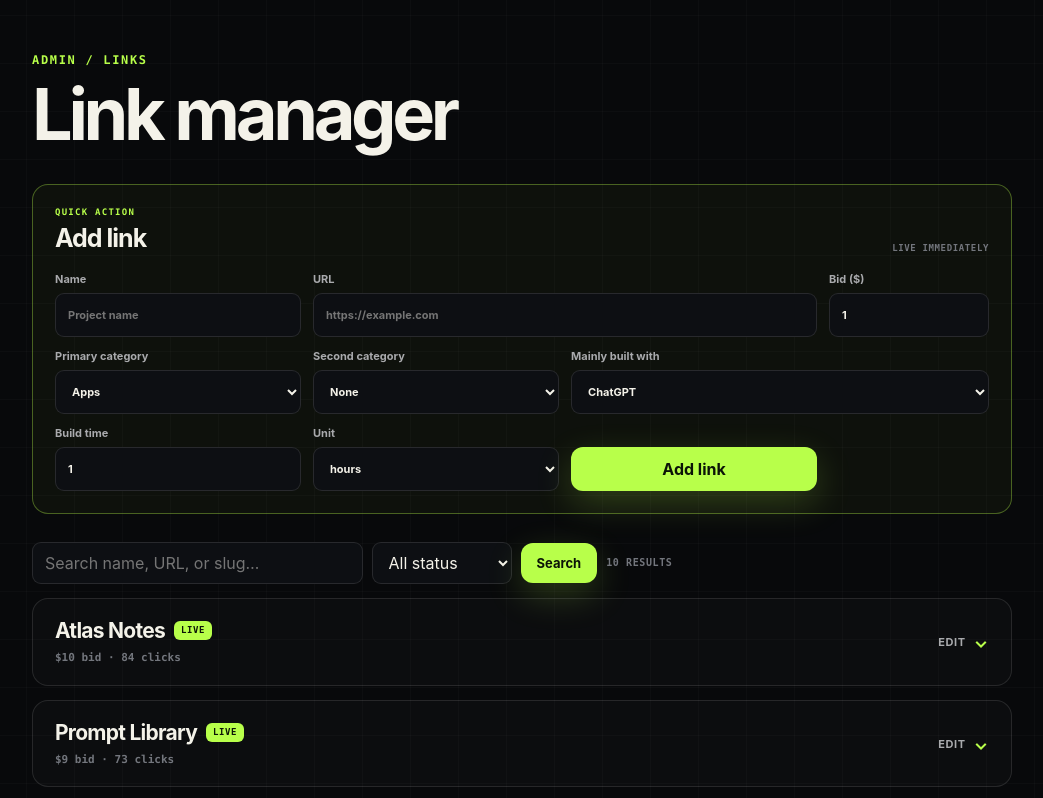
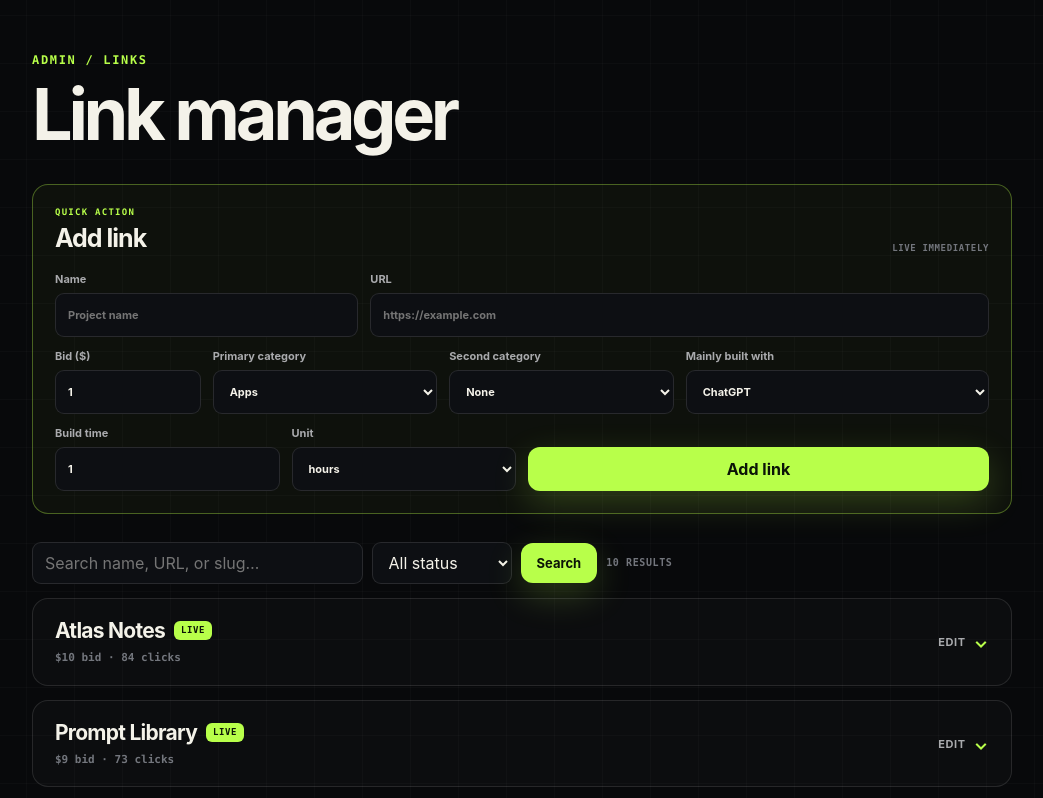
Before and after one commit to gmship/yex-leaderboard, a Flask app: page /admin in a window 1280 px wide; the page is wider, and only the part inside the window is pictured. Shown: the part 81-879 px from the top of that part, without its empty margins (118-1161 px from the left). Run offline with Flask 3, Linux system fonts and the light colour scheme; the visitor is signed in with stand-in values (Sample User, id 1); data comes from the database, SQL or seed files in the repository; data that the repository does not hold is empty.

Commit message:
Merge public listing description into name

```diff
--- a/app.py
+++ b/app.py
@@ -445,14 +445,11 @@ def validate_submission(data: dict) -> dict:
         raise ValueError("Unable to accept this submission.")
 
     name = str(data.get("name", "")).strip()
-    tagline = str(data.get("tagline", "")).strip()
     build_time_unit = str(data.get("build_time_unit", "")).strip()
     terms_accepted = data.get("terms_accepted")
 
     if not 2 <= len(name) <= 64:
         raise ValueError("Product name must be 2–64 characters.")
-    if not 8 <= len(tagline) <= 180:
-        raise ValueError("Tagline must be 8–180 characters.")
     if build_time_unit not in TIME_UNITS:
         raise ValueError("Choose a valid build-time unit.")
     if terms_accepted not in {True, "true", "1", "on", 1}:
@@ -490,7 +487,7 @@ def validate_submission(data: dict) -> dict:
         "name": name,
         "url": product_url,
         "favicon_url": submission_favicon_url(str(data.get("favicon_url", "")), product_url),
-        "tagline": tagline,
+        "tagline": name,
         "categories": categories,
         "built_with": built_with,
         "build_time_value": build_time_value,
--- a/static/app.css
+++ b/static/app.css
@@ -523,12 +523,17 @@ a { color: inherit; text-decoration: none; }
 .admin-panel-heading .eyebrow { margin-bottom: 6px; color: var(--violet); font-size: 9px; }
 .admin-panel-heading h2 { margin: 0; font-size: 25px; letter-spacing: -.04em; }
 .admin-panel-heading > span { color: var(--dim); font: 700 9px/1 ui-monospace, monospace; letter-spacing: .07em; text-transform: uppercase; }
-.admin-add-form { display: grid; grid-template-columns: 1fr 1fr 1fr .65fr; align-items: end; gap: 12px; }
+.admin-add-form { display: grid; grid-template-columns: repeat(12, minmax(0, 1fr)); align-items: end; gap: 12px; }
 .admin-add-form label, .admin-password-panel label { display: grid; min-width: 0; gap: 7px; color: var(--muted); font-size: 11px; font-weight: 700; }
 .admin-add-form input, .admin-add-form select, .admin-password-panel input { width: 100%; height: 44px; min-width: 0; padding: 0 12px; border: 1px solid var(--line); border-radius: 9px; outline: 0; color: var(--ink); background: #0d0f13; }
 .admin-add-form input:focus, .admin-add-form select:focus, .admin-password-panel input:focus { border-color: rgba(184,255,74,.62); box-shadow: 0 0 0 3px rgba(184,255,74,.1); }
-.admin-add-url { grid-column: span 2; }
-.admin-add-built { grid-column: span 2; }
+.admin-add-name { grid-column: span 4; }
+.admin-add-url { grid-column: span 8; }
+.admin-add-bid { grid-column: span 2; }
+.admin-add-category { grid-column: span 3; }
+.admin-add-built { grid-column: span 4; }
+.admin-add-time, .admin-add-unit { grid-column: span 3; }
+.admin-add-submit { grid-column: span 6; }
 .admin-add-form .button { min-height: 44px; }
 .admin-search { display: grid; grid-template-columns: minmax(220px, 1fr) 140px auto auto 1fr; align-items: center; gap: 9px; margin-bottom: 14px; }
 .admin-search label { min-width: 0; }
@@ -717,7 +722,8 @@ a { color: inherit; text-decoration: none; }
   .steps-grid article:last-child { border-bottom: 0; }
   .steps-grid h3 { margin-top: 45px; }
   .admin-add-form { grid-template-columns: 1fr 1fr; }
-  .admin-add-url, .admin-add-built { grid-column: auto; }
+  .admin-add-name, .admin-add-bid, .admin-add-category, .admin-add-time, .admin-add-unit { grid-column: span 1; }
+  .admin-add-url, .admin-add-built, .admin-add-submit { grid-column: span 2; }
   .admin-password-panel form { grid-template-columns: 1fr 1fr; }
   .stats-grid { grid-template-columns: repeat(2, 1fr); }
   .settings-url-form { grid-template-columns: 1fr 1fr; }
@@ -762,6 +768,7 @@ a { color: inherit; text-decoration: none; }
   .highlight-list--clicks li { grid-template-columns: 21px minmax(0, 1fr) auto; column-gap: 6px; }
   .highlight-list li > a { font-size: 11px; }
   .admin-add-form, .admin-password-panel form { grid-template-columns: 1fr; }
+  .admin-add-form > * { grid-column: 1 / -1; }
   .admin-add-form .button, .admin-password-panel .button { width: 100%; }
   .admin-search { grid-template-columns: 1fr 115px; }
   .admin-search .button { width: 100%; }
--- a/static/app.js
+++ b/static/app.js
@@ -92,10 +92,9 @@ const fetchSiteDetails = async () => {
       return;
     }
     form.elements.name.value = result.name || '';
-    form.elements.tagline.value = result.description || '';
     faviconInput.value = result.favicon_url || '';
-    setFetchStatus('Details added. Review or edit them below.', 'success');
-    (result.name ? form.elements.name : form.elements.tagline).focus();
+    setFetchStatus('Name added. Review or edit it below.', 'success');
+    form.elements.name.focus();
   } catch (error) {
     setFetchStatus(error.message, 'error');
   } finally {
--- a/templates/admin.html
+++ b/templates/admin.html
@@ -9,15 +9,15 @@
     <div class="admin-panel-heading"><div><p class="eyebrow">Quick action</p><h2 id="add-link-title">Add link</h2></div><span>Live immediately</span></div>
     <form class="admin-add-form" method="post" action="{{ url_for('admin_add_project') }}">
       <input type="hidden" name="admin_token" value="{{ add_token }}">
-      <label><span>Name</span><input type="text" name="name" maxlength="64" required placeholder="Project name"></label>
+      <label class="admin-add-name"><span>Name</span><input type="text" name="name" maxlength="64" required placeholder="Project name"></label>
       <label class="admin-add-url"><span>URL</span><input type="url" name="url" required placeholder="https://example.com" spellcheck="false"></label>
-      <label><span>Bid ($)</span><input type="number" name="bid_dollars" min="1" max="10000" step="1" value="1" required></label>
-      <label><span>Primary category</span><select name="category_primary" required>{% for category in categories %}<option value="{{ category }}">{{ category }}</option>{% endfor %}</select></label>
-      <label><span>Second category</span><select name="category_secondary"><option value="">None</option>{% for category in categories %}<option value="{{ category }}">{{ category }}</option>{% endfor %}</select></label>
+      <label class="admin-add-bid"><span>Bid ($)</span><input type="number" name="bid_dollars" min="1" max="10000" step="1" value="1" required></label>
+      <label class="admin-add-category"><span>Primary category</span><select name="category_primary" required>{% for category in categories %}<option value="{{ category }}">{{ category }}</option>{% endfor %}</select></label>
+      <label class="admin-add-category"><span>Second category</span><select name="category_secondary"><option value="">None</option>{% for category in categories %}<option value="{{ category }}">{{ category }}</option>{% endfor %}</select></label>
       <label class="admin-add-built"><span>Mainly built with</span><select name="built_with" required>{% for tool in tools %}<option value="{{ tool }}">{{ tool }}</option>{% endfor %}</select></label>
-      <label><span>Build time</span><input type="number" name="build_time_value" min="0.1" max="10000" step="0.1" value="1" required></label>
-      <label><span>Unit</span><select name="build_time_unit" required><option value="minutes">minutes</option><option value="hours" selected>hours</option><option value="days">days</option><option value="weeks">weeks</option></select></label>
-      <button class="button button--primary" type="submit">Add link</button>
+      <label class="admin-add-time"><span>Build time</span><input type="number" name="build_time_value" min="0.1" max="10000" step="0.1" value="1" required></label>
+      <label class="admin-add-unit"><span>Unit</span><select name="build_time_unit" required><option value="minutes">minutes</option><option value="hours" selected>hours</option><option value="days">days</option><option value="weeks">weeks</option></select></label>
+      <button class="button button--primary admin-add-submit" type="submit">Add link</button>
     </form>
   </section>
   <form class="admin-search" method="get" action="{{ url_for('admin_dashboard') }}">
--- a/templates/admin_base.html
+++ b/templates/admin_base.html
@@ -7,7 +7,7 @@
   <title>{% block title %}Admin{% endblock %} — {{ site_name }}</title>
   <link rel="icon" href="{{ url_for('static', filename='favicon.svg') }}" type="image/svg+xml">
   <script src="{{ url_for('static', filename='theme.js', v='20260825-1') }}"></script>
-  <link rel="stylesheet" href="{{ url_for('static', filename='app.css', v='20260825-29') }}">
+  <link rel="stylesheet" href="{{ url_for('static', filename='app.css', v='20260825-30') }}">
 </head>
 <body>
   <div class="page-glow page-glow--one"></div><div class="page-glow page-glow--two"></div>
--- a/templates/admin_login.html
+++ b/templates/admin_login.html
@@ -7,7 +7,7 @@
   <title>Admin login — {{ site_name }}</title>
   <link rel="icon" href="{{ url_for('static', filename='favicon.svg') }}" type="image/svg+xml">
   <script src="{{ url_for('static', filename='theme.js', v='20260825-1') }}"></script>
-  <link rel="stylesheet" href="{{ url_for('static', filename='app.css', v='20260825-29') }}">
+  <link rel="stylesheet" href="{{ url_for('static', filename='app.css', v='20260825-30') }}">
 </head>
 <body>
   <div class="page-glow page-glow--one"></div>
--- a/templates/product.html
+++ b/templates/product.html
@@ -14,7 +14,7 @@
   <link rel="icon" href="{{ url_for('static', filename='favicon.svg') }}" type="image/svg+xml">
   <script src="{{ url_for('static', filename='theme.js', v='20260825-1') }}"></script>
   <link rel="stylesheet" href="{{ url_for('static', filename='app.css', v='20260825-26') }}">
-  <script src="{{ url_for('static', filename='app.js', v='20260825-10') }}" defer></script>
+  <script src="{{ url_for('static', filename='app.js', v='20260825-11') }}" defer></script>
 </head>
 <body>
   <div class="page-glow page-glow--one"></div>
```
Also changed, not shown: templates/index.html (+3 -4 lines), tests/test_app.py (+5 -0 lines), README.md.
